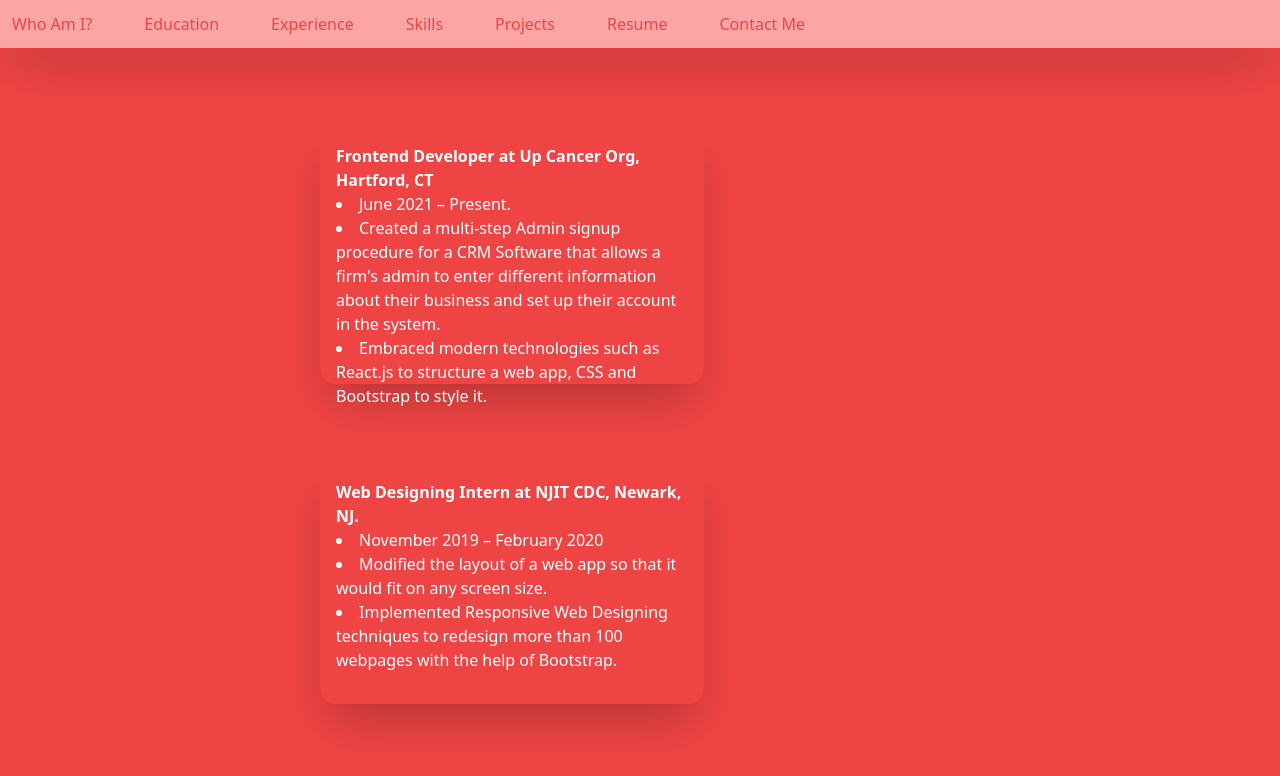
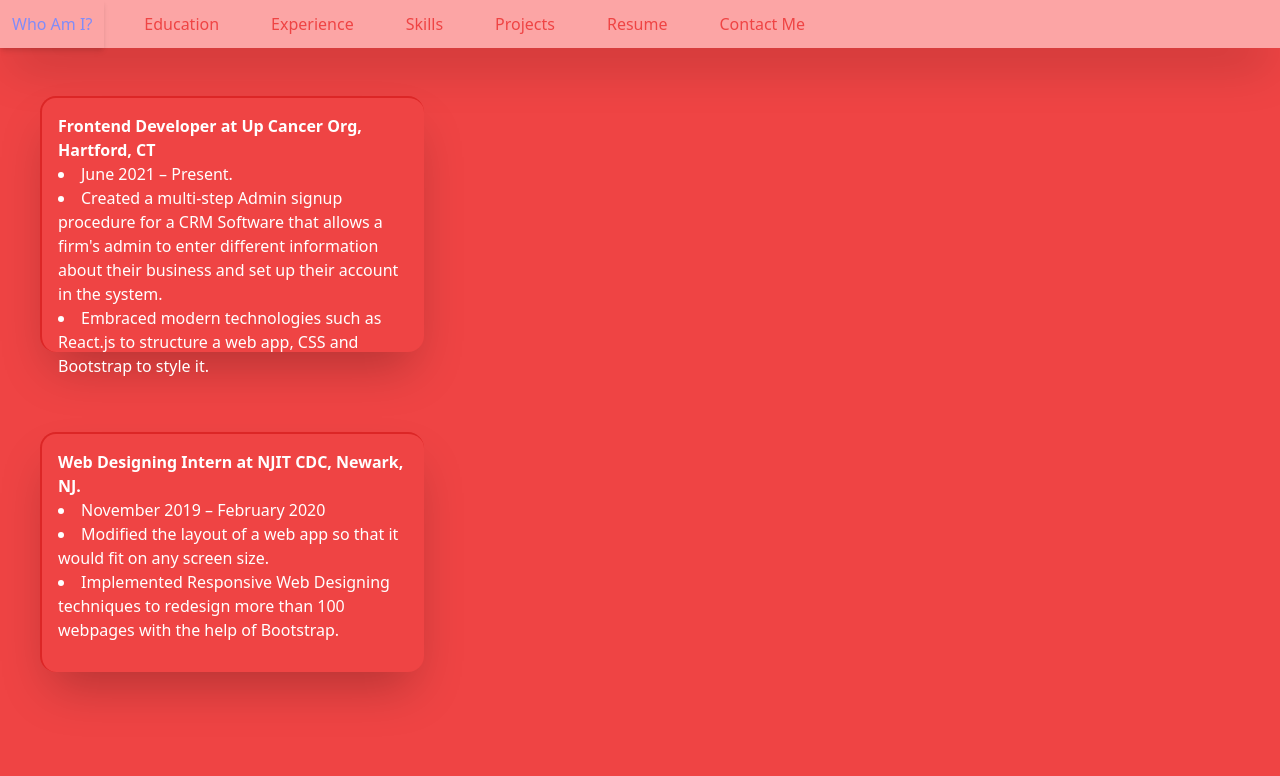
Before and after one commit to mindquaker/personal_portfolio, a React (Create React App) app: page /experience in a window 1280 px wide. Shown: the top 776 px of the page. Built offline with nearby package versions, Linux system fonts and the light colour scheme.

Commit message:
updated education.js and exprience.js

```diff
--- a/src/components/Education.js
+++ b/src/components/Education.js
@@ -16,7 +16,8 @@ export const Education = () => {
         className='flex
         flex-column'>
         <div
-          className='h-60 w-96 ml-80 border-t-2 border-l-2 border-red-600 cursor-pointer drop-shadow-2xl bg-red-500 p-4 rounded-2xl  mt-20 shadow-2xl '
+          className='h-60 w-96 ml-80 focus:shadow-inner transition ease-in duration-150
+           border-t-2 border-l-2 border-red-600 cursor-pointer drop-shadow-2xl bg-red-500 p-4 rounded-2xl  mt-20 shadow-2xl '
           onClick={() => onClickNjit()}>
           <h2 className='text-md font-bold text-white '>
             New Jersey Institue of Technology, Newark, NJ.
@@ -42,10 +43,10 @@ export const Education = () => {
         {clickNjit ? (
           <div className='h-64 w-96 mt-20  ml-20  drop-shadow-2xl  rounded-2xl   shadow-2xl'>
             <Iframe
-              url='https://www.youtube.com/embed/n-z3m1IrC3s'
+              url='https://www.youtube.com/embed/6yYzLa0Vago'
               display='initial'
               position='relative'
-              className='h-64 w-96  border-red-600  drop-shadow-2xl rounded-2xl'
+              className='h-full w-full border-red-600  drop-shadow-2xl rounded-2xl'
             />
           </div>
         ) : (
@@ -79,7 +80,7 @@ export const Education = () => {
               url='https://www.youtube.com/embed/FP6sQH6RdHs'
               display='initial'
               position='relative'
-              className='h-64 w-96  border-red-600  drop-shadow-2xl rounded-2xl'
+              className='h-full w-full  border-red-600  drop-shadow-2xl rounded-2xl'
             />
           </div>
         ) : (
--- a/src/components/Experience.js
+++ b/src/components/Experience.js
@@ -1,25 +1,56 @@
 import React, { useState } from "react";
+import Iframe from "react-iframe";
+export const Experience = () => {
+  const [isUPClicked, setIsUPClicked] = useState(false);
+  const [isCdcClicked, setIsCdcClicked] = useState(false);
+  function handleUPClick() {
+    setIsUPClicked(!isUPClicked);
+  }
+  function handleCdcClick() {
+    setIsCdcClicked(!isCdcClicked);
+  }
 
-export const Experience = () => {
   return (
     <div>
-      <div className='h-64 w-96 ml-80  drop-shadow-2xl bg-red-500 p-4 rounded-2xl  mt-20 shadow-2xl '>
+      <div className='flex flex-row'>
+        <div
+          className='h-64 w-96 ml-10 cursor-pointer border-t-2 border-l-2 border-red-600  drop-shadow-2xl
+           bg-red-500 p-4 rounded-2xl  mt-12 shadow-2xl '
+          onClick={() => handleUPClick()}>
           <h2 className='text-md font-bold text-white '>
             Frontend Developer at Up Cancer Org, Hartford, CT
           </h2>
 
-        <li className='text-md font-light text-white'>June 2021 – Present. </li>
+          <li className='text-md font-light text-white'>
+            June 2021 – Present.{" "}
+          </li>
           <li className='text-md font-light text-white'>
             Created a multi-step Admin signup procedure for a CRM Software that
             allows a firm's admin to enter different information about their
             business and set up their account in the system.
           </li>
           <li className='text-md font-light text-white'>
-          Embraced modern technologies such as React.js to structure a web app,
-          CSS and Bootstrap to style it.{" "}
+            Embraced modern technologies such as React.js to structure a web
+            app, CSS and Bootstrap to style it.{" "}
           </li>
         </div>
-      <div className='h-60 w-96 ml-80  drop-shadow-2xl bg-red-500 p-4 rounded-2xl  mt-20 shadow-2xl '>
+        {isUPClicked ? (
+          <div className='h-72  w-7/12 mt-12  ml-20  drop-shadow-2xl  rounded-2xl   shadow-2xl'>
+            <Iframe
+              url='https://www.upcancer.org/'
+              display='initial'
+              position='relative'
+              className='h-full w-full  border-red-600  drop-shadow-2xl rounded-2xl'
+            />
+          </div>
+        ) : (
+          ""
+        )}
+      </div>
+      <div className='flex flex-row'>
+        <div
+          className='h-60 w-96 ml-10  cursor-pointer border-t-2 border-l-2 border-red-600  drop-shadow-2xl bg-red-500 p-4 rounded-2xl  mt-20 shadow-2xl '
+          onClick={() => handleCdcClick()}>
           <h2 className='text-md font-bold text-white '>
             Web Designing Intern at NJIT CDC, Newark, NJ.
           </h2>
@@ -32,9 +63,22 @@ export const Experience = () => {
             size.
           </li>
           <li className='text-md font-light text-white'>
-          Implemented Responsive Web Designing techniques to redesign more than
-          100 webpages with the help of Bootstrap.
+            Implemented Responsive Web Designing techniques to redesign more
+            than 100 webpages with the help of Bootstrap.
           </li>
+        </div>
+        {isCdcClicked ? (
+          <div className='h-72 w-7/12 mt-20  ml-20  drop-shadow-2xl  rounded-2xl   shadow-2xl'>
+            <Iframe
+              url='https://cecc.njit.edu/'
+              display='initial'
+              position='relative'
+              className='h-full w-full  border-red-600  drop-shadow-2xl rounded-2xl'
+            />
+          </div>
+        ) : (
+          ""
+        )}
       </div>
     </div>
   );
--- a/src/components/Home.js
+++ b/src/components/Home.js
@@ -9,7 +9,7 @@ export const Home = () => {
           <div>I am Frontend Developer.</div>
         </div>
 
-        <div className='h-60 w-60  ring-4 ring-indigo-400 rounded-full bg-red-500'>
+        <div className='h-60 w-60 mt-2 ring-4 ring-indigo-400 rounded-full bg-red-500'>
           <img src={profile} alt='profile' md className='h-full w-full' />
         </div>
         <div>
--- a/src/components/Resume.js
+++ b/src/components/Resume.js
@@ -1,6 +1,15 @@
 import React from "react";
-
+import Iframe from "react-iframe";
 export const Resume = () => {
-  return <div>Resume</div>;
+  return (
+    <div className='h-5/6  w-11/12 mt-12  ml-12  drop-shadow-2xl  rounded-2xl   shadow-2xl'>
+      <Iframe
+        url='https://web.njit.edu/~ajr72/Ashutosh%20Rana%20Resume.pdf'
+        display='initial'
+        position='relative'
+        className='h-full w-full  border-red-600  drop-shadow-2xl rounded-2xl'
+      />
+    </div>
+  );
 };
 export default Resume;
```
Lines whose indentation alone changed are shown as unchanged.
